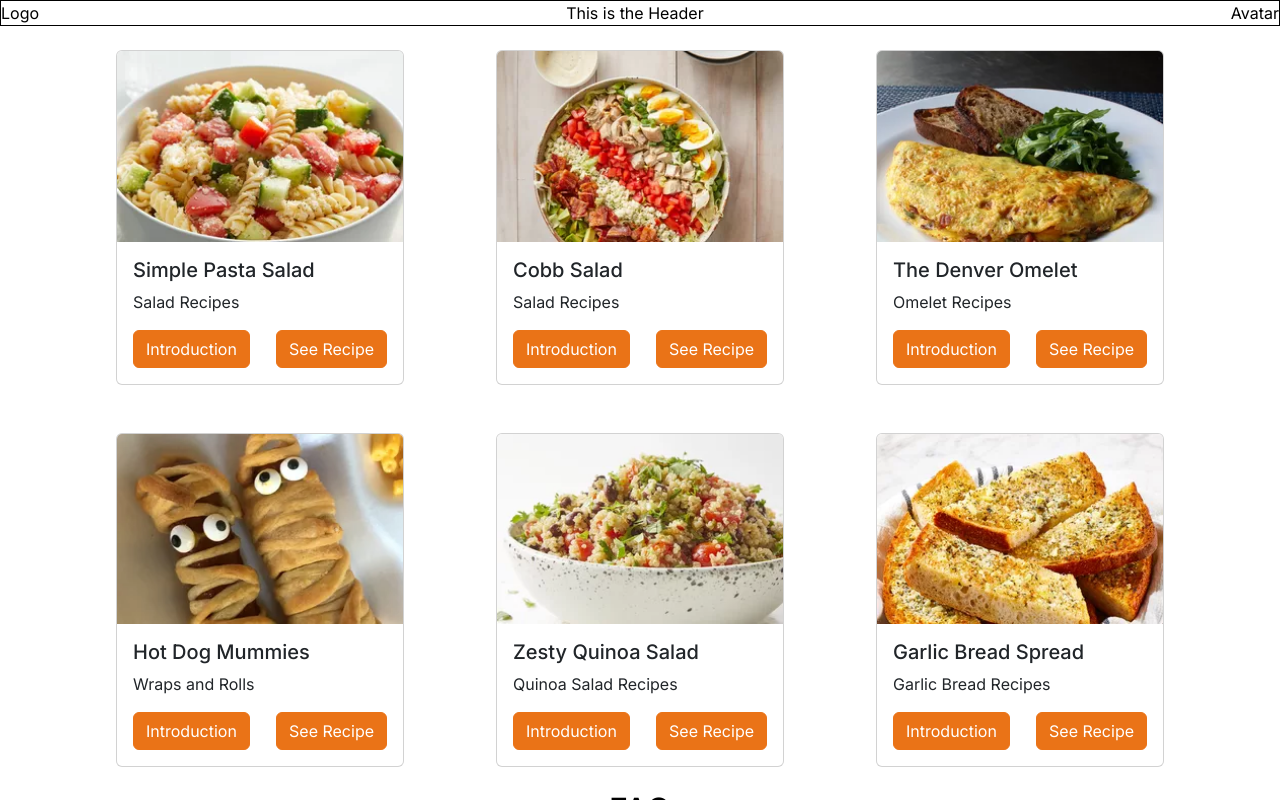
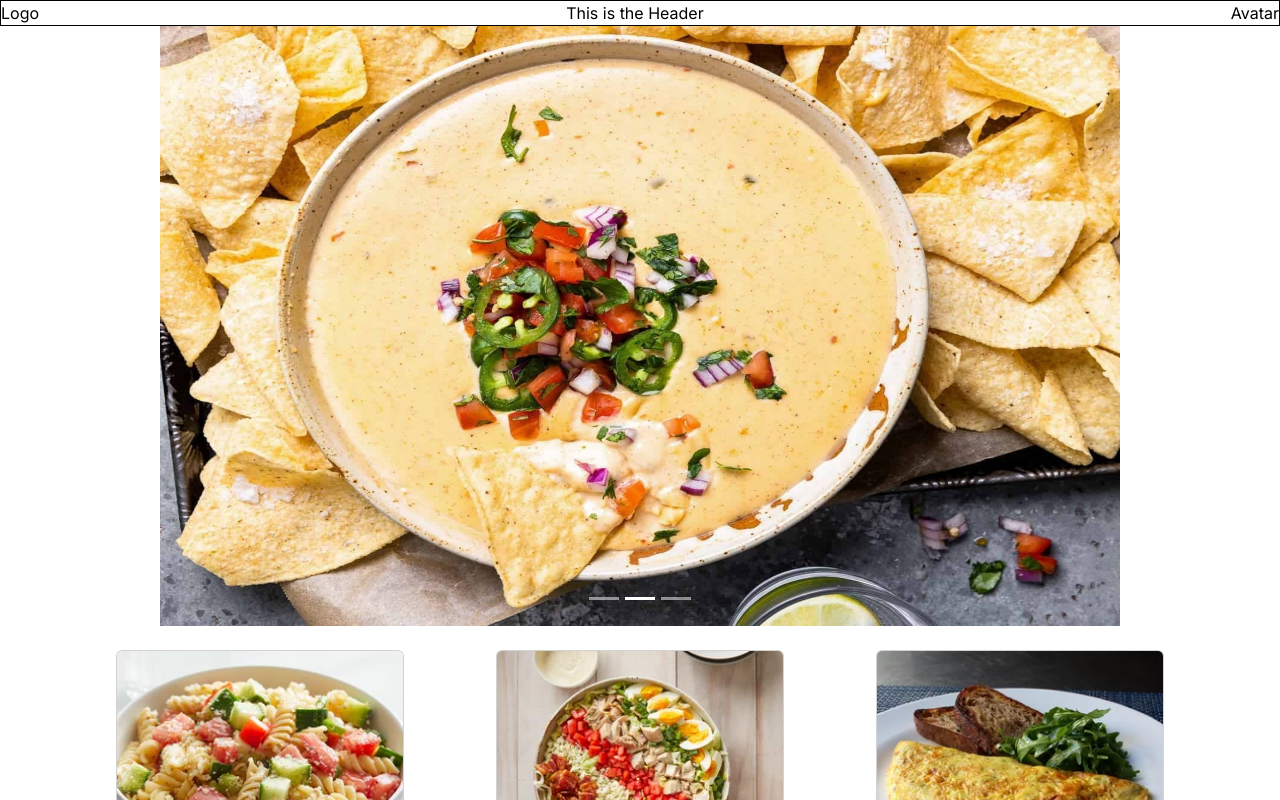
Before and after one commit to CKYWEB/good-eats, a Next.js app: page /home in a window 1280 px wide. Shown: the top 800 px of the page. Built offline with nearby package versions, Linux system fonts and the light colour scheme.

Commit message:
add: carousel component

```diff
--- a/src/app/(main)/home/page.js
+++ b/src/app/(main)/home/page.js
@@ -6,10 +6,28 @@ import { useState } from "react";
 import CardComponent from "@/app/components/Card/card";
 import OffcanvasComponent from "@/app/components/Offcanvas/offcanvas";
 import AccordionComponent from "@/app/components/Accordion/accordion";
+import CarouselComponent from "@/app/components/Carousel/carousel";
 
 
 
 export default function Home() {
+
+  const carouselItems = [
+    {
+      imageUrl: "/images/carousel-1.jpg",
+      title: "Slide 1",
+      description: "Description for Slide 1",
+    },
+    {
+      imageUrl: "/images/carousel-2.jpg",
+      title: "Slide 2",
+      description: "Description for Slide 2",
+    },
+    {
+      imageUrl: "/images/carousel-3.jpg",
+      title: "Slide 2",
+      description: "Description for Slide 2",
+    },];
 
   const [showOffcanvas1, setShowOffcanvas1] = useState(false);
   const [showOffcanvas2, setShowOffcanvas2] = useState(false);
@@ -70,6 +88,10 @@ export default function Home() {
 
   return (
     <div>
+      <div className="w-75 mx-auto">
+        <CarouselComponent items={carouselItems} />
+      </div>
+
       <Container >
         <Row >
           <Col
--- /dev/null
+++ b/src/app/components/Carousel/carousel.js
@@ -0,0 +1,23 @@
+import { Carousel } from "react-bootstrap";
+import Image from "next/image";
+
+
+export default function CarouselComponent(props) {
+  const { items } = props;
+
+  return (
+    <Carousel>
+      {items.map((item, index) => (
+        <Carousel.Item key={index}>
+          <Image
+            className="d-block w-100"
+            src={item.imageUrl}
+            alt={`Slide ${index + 1}`}
+            width={600}
+            height={600}
+          />
+        </Carousel.Item>
+      ))}
+    </Carousel>
+  );
+}
```
